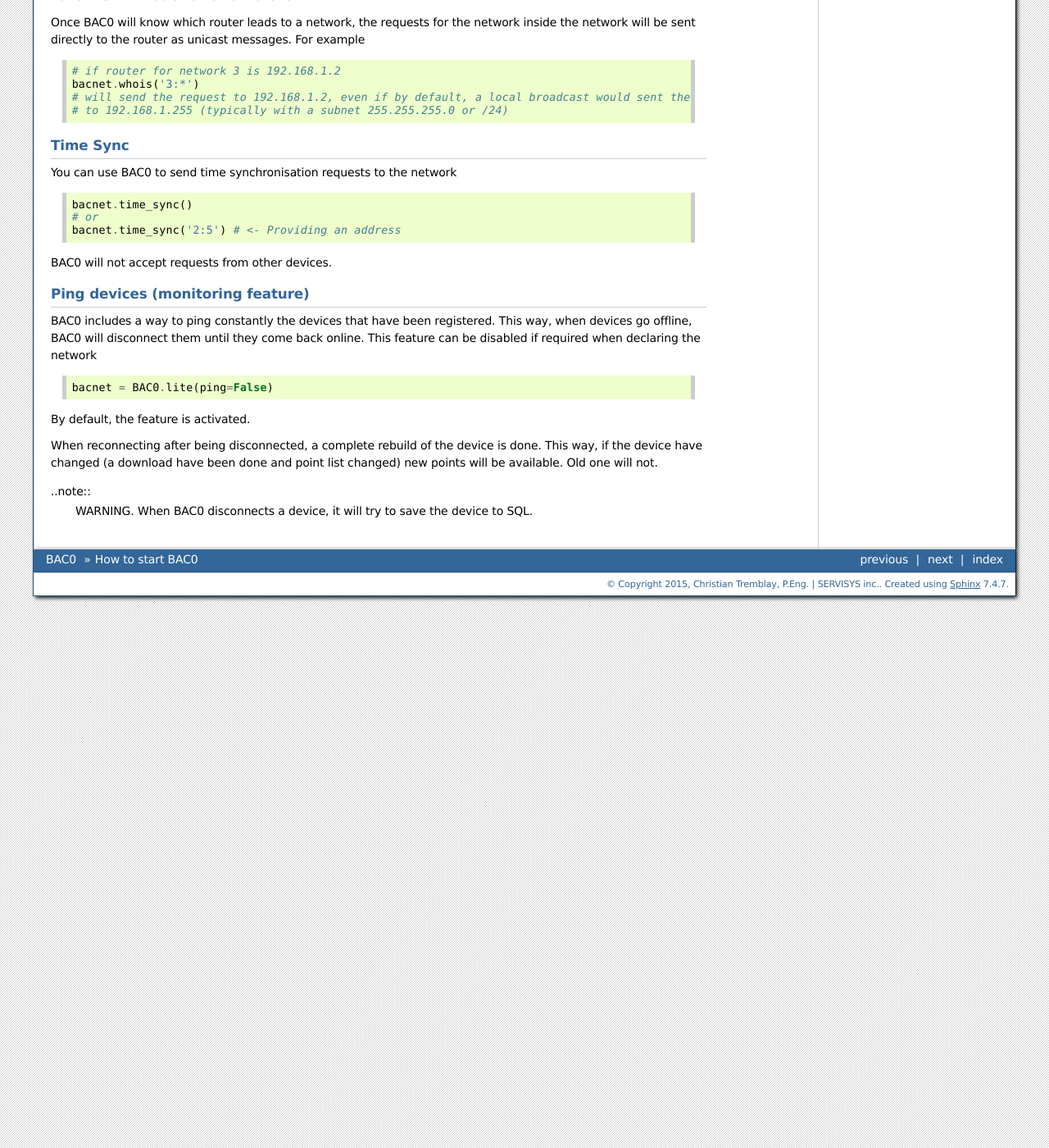
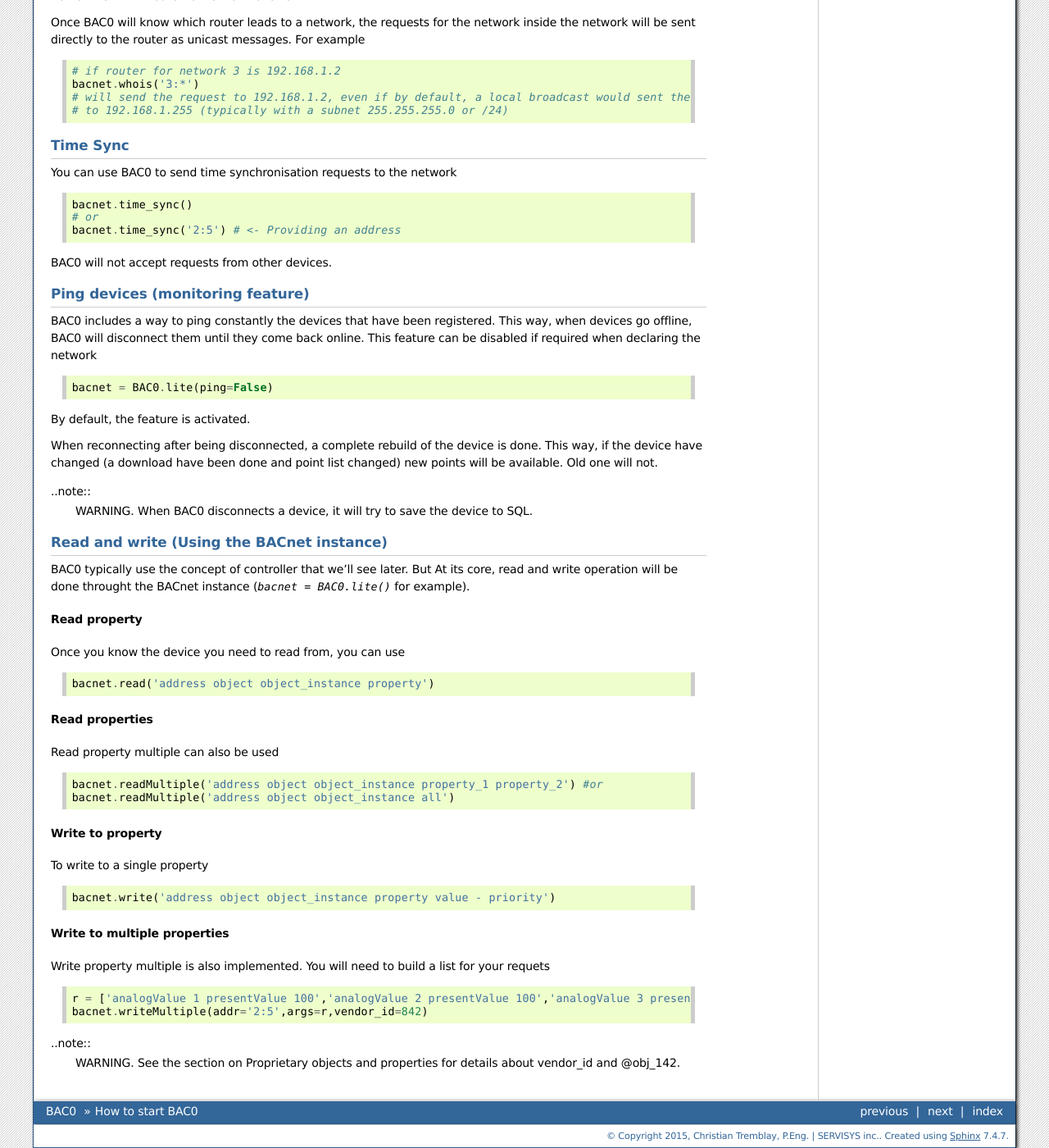
Before and after one commit to ChristianTremblay/BAC0, a Sphinx documentation site: the page built from doc/source/connect.rst, in a window 1280 px wide and 1400 px high, scrolled down 3034 px. Shown: the whole window at 82% size. Built offline with Sphinx 7.4.7, drawn with Linux system fonts in a browser that asks for light colours; pages that are not in the unit, such as notebooks, are missing from menus; the version number could not be read and is left out; some of the changed text lies outside the part shown.

Commit message:
Doc effort, some cleanup...

```diff
--- a/contributors.txt
+++ b/contributors.txt
@@ -1,7 +1,6 @@
 Contributors:
 
 Christian Tremblay        christian.tremblay@servisys.com
-Ken J. Lockhart           klockhart@coppertreeanalytics.com (helped a lot with documentation)
-
+Ken J. LoSee https://github.com/ChristianTremblay/BAC0/graphs/contributors
 
 Thanks !
--- a/doc/source/connect.rst
+++ b/doc/source/connect.rst
@@ -83,7 +83,7 @@
 
 
 Use BAC0 on a different subnect (Foreign Device)
-*************************************************
+***************************************************
 In some situations (like using BAC0 with a VPN using TUN) your BAC0 instance
 will run on a different subnet than the BACnet/IP network.
 
@@ -193,5 +193,40 @@
 ..note::
     WARNING. When BAC0 disconnects a device, it will try to save the device to SQL.
 
+Read and write (Using the BACnet instance)
+*******************************************
+BAC0 typically use the concept of controller that we'll see later. But At its core, read and write
+operation will be done throught the BACnet instance (`bacnet = BAC0.lite()` for example).
+
+Read property
+........................
+Once you know the device you need to read from, you can use ::
+
+    bacnet.read('address object object_instance property')
+
+Read properties
+........................
+Read property multiple can also be used ::
+
+    bacnet.readMultiple('address object object_instance property_1 property_2') #or
+    bacnet.readMultiple('address object object_instance all')
+
+Write to property
+........................
+To write to a single property ::
+
+    bacnet.write('address object object_instance property value - priority')
+
+Write to multiple properties
+....................................
+Write property multiple is also implemented. You will need to build a list for your requets ::
+
+    r = ['analogValue 1 presentValue 100','analogValue 2 presentValue 100','analogValue 3 presentValue 100 - 8','@obj_142 1 @prop_1042 True']
+    bacnet.writeMultiple(addr='2:5',args=r,vendor_id=842)
+
+..note::
+    WARNING. See the section on Proprietary objects and properties for details about vendor_id and @obj_142.
+
+
 .. _berryconda : https://github.com/jjhelmus/berryconda
 .. _RaspberryPi : http://www.raspberrypi.org
--- a/doc/source/controller.rst
+++ b/doc/source/controller.rst
@@ -237,7 +237,7 @@
 there are functions you can use.
 
 Read all device properties
-===========================
+...........................
 You can retrieve the list of device properties using::
 
     device.bacnet_properties
@@ -248,7 +248,7 @@
 recognize by their name, an integer.
 
 Read Property
-==============
+...........................
 You can read simple properties using ::
 
     prop = ('device',100,'objectName')
@@ -259,7 +259,7 @@
     # this will return the priority array of AI1
 
 Write to property
-==================
+...........................
 You can write to a property using ::
 
     prop = ('analogValue',1,'presentValue')
--- a/doc/source/getstarted.rst
+++ b/doc/source/getstarted.rst
@@ -20,7 +20,8 @@
 As I use Anaconda_, I'll focus on this one but you're free to choose the one
 you prefer.
 
-If you are using a RaspberryPi, have a look to miniconda_ or berryconda_. Both can allow a complete installation of modules like bokeh_ and Flask_
+If you are using a RaspberryPi, have a look to miniconda_ or berryconda_. Both can allow a complete installation of modules like bokeh_ and Flask_.
+For berryconda, once it's done, run `conda install pandas`. This will install pandas on your RaspberryPi without the need to compile it.
 
 .. _installing-a-complete-distribution:
 
--- a/doc/source/index.rst
+++ b/doc/source/index.rst
@@ -12,7 +12,7 @@
 Table of contents
 ==================
 .. toctree::
-   :maxdepth: 2
+   :maxdepth: 4
 
    getstarted
    connect
--- a/requirements.txt
+++ b/requirements.txt
@@ -1 +1 @@
-bacpypes>=0.17.5
+bacpypes>=0.18
```
Also changed, not shown: doc/source/proprietary_objects.rst (+4 -4 lines), .travis.yml, 2 other files.
